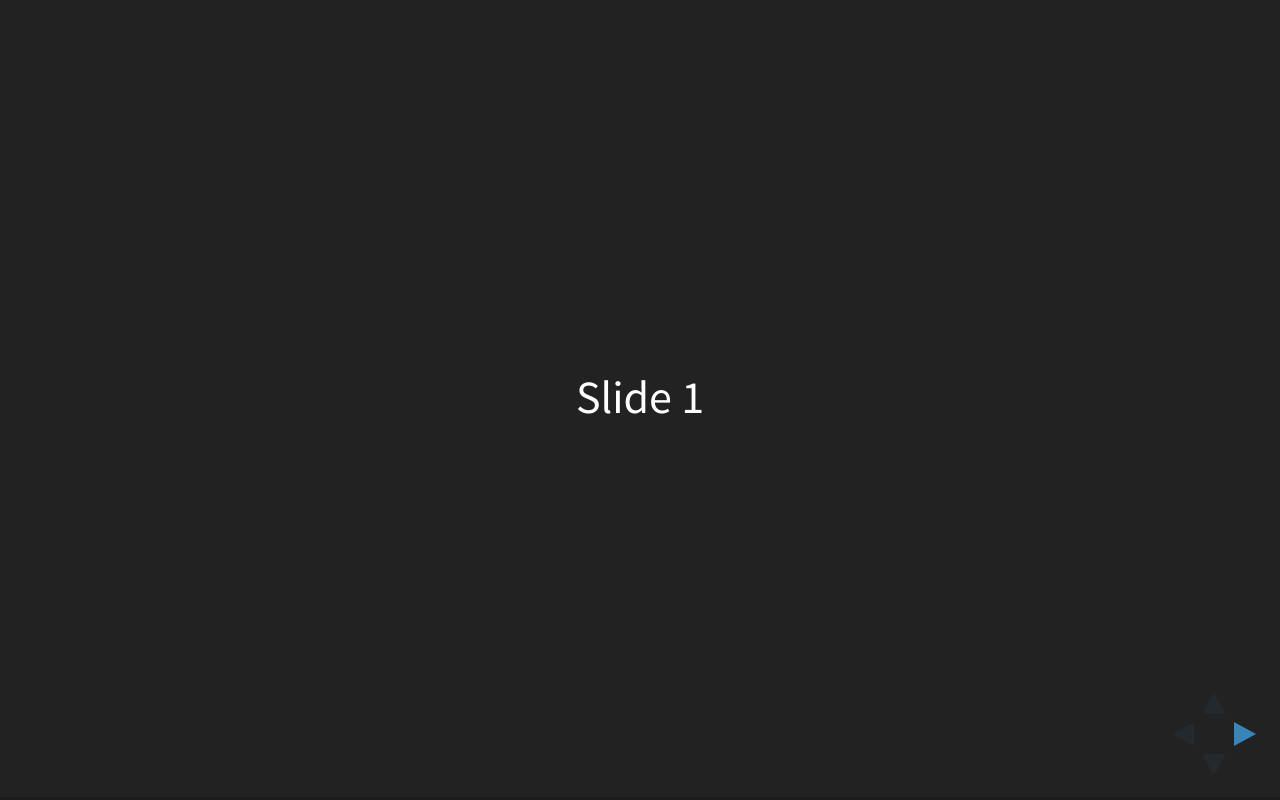
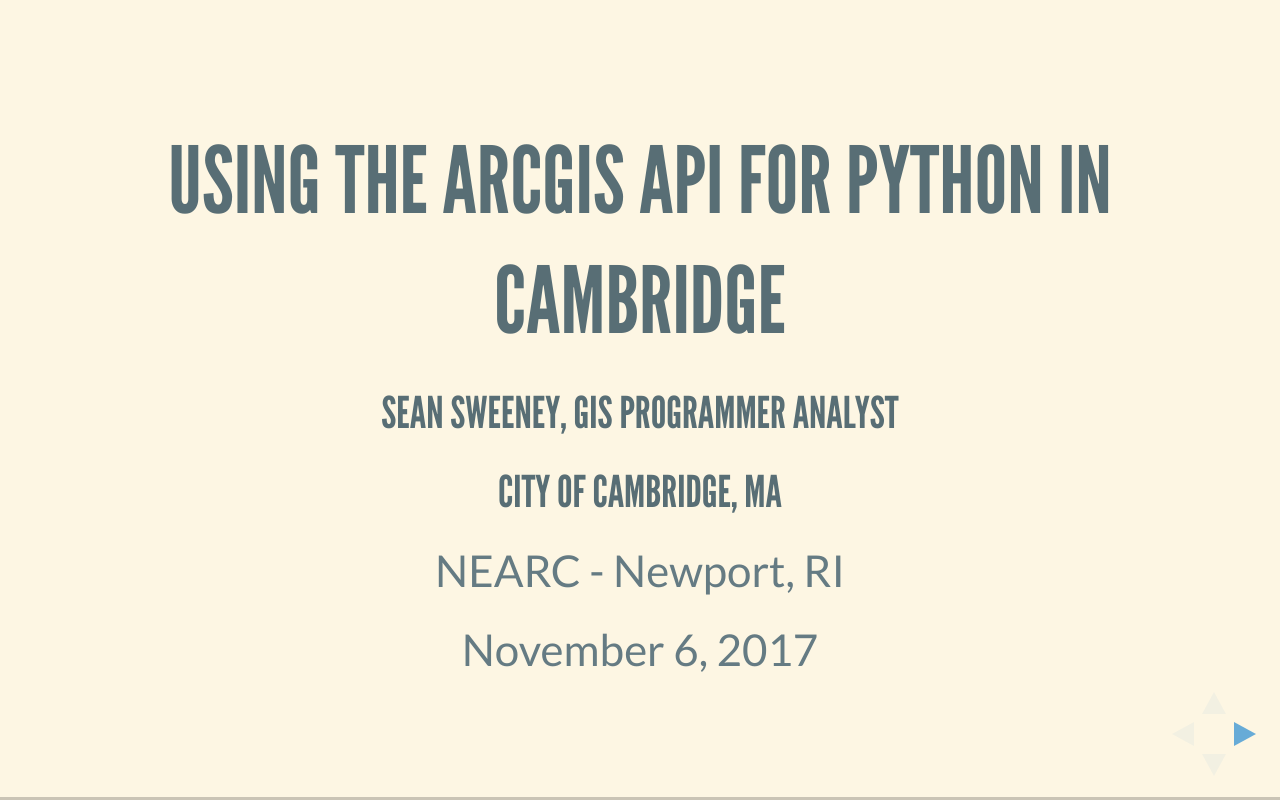
Before and after one commit to seansweeney/NEARC-2017, a website: page index.html in a window 1280 px wide. Drawn offline with Linux system fonts and the light colour scheme.

Commit message:
Added cover slide for testing on github.io.

```diff
--- a/index.html
+++ b/index.html
@@ -1,30 +1,49 @@
 <!doctype html>
 <html>
+
 <head>
 	<meta charset="utf-8">
 	<meta name="viewport" content="width=device-width, initial-scale=1.0, maximum-scale=1.0, user-scalable=no">
 
-		<title>reveal.js</title>
+	<title>Using the ArcGIS API for Python in Cambridge</title>
 
 	<link rel="stylesheet" href="css/reveal.css">
-		<link rel="stylesheet" href="css/theme/black.css">
+	<link rel="stylesheet" href="css/theme/solarized.css">
 
 	<!-- Theme used for syntax highlighting of code -->
 	<link rel="stylesheet" href="lib/css/zenburn.css">
 
 	<!-- Printing and PDF exports -->
 	<script>
-			var link = document.createElement( 'link' );
+		var link = document.createElement('link');
 		link.rel = 'stylesheet';
 		link.type = 'text/css';
-			link.href = window.location.search.match( /print-pdf/gi ) ? 'css/print/pdf.css' : 'css/print/paper.css';
-			document.getElementsByTagName( 'head' )[0].appendChild( link );
+		link.href = window.location.search.match(/print-pdf/gi) ? 'css/print/pdf.css' : 'css/print/paper.css';
+		document.getElementsByTagName('head')[0].appendChild(link);
 	</script>
 </head>
+
 <body>
 	<div class="reveal">
 		<div class="slides">
-				<section>Slide 1</section>
+			<section>
+				<h2>
+					<p>Using the ArcGIS API for Python in Cambridge</p>
+				</h2>
+				<h4>
+					<p>Sean Sweeney, GIS Programmer Analyst</p>
+					<p>City of Cambridge, MA</p>
+				</h4>
+				<p>NEARC - Newport, RI</p>
+				<p>November 6, 2017</p>
+				<aside class="notes">
+					<p>The new ArcGIS API for Python has greatly simplified automation with ArcGIS Online and Portal for ArcGIS. It abstracts
+						away most of the gory low-level details that used to be required to interact with the ArcGIS REST API. Get a brief
+						overview of what the ArcGIS API for Python is and how it fits into the Esri developer ecosystem, and demos of some
+						of the ways that Cambridge is trying take advantage of this new tool.</p>
+					</p>
+				</aside>
+			</section>
 			<section>Slide 2</section>
 		</div>
 	</div>
@@ -37,13 +56,15 @@
 			// - https://github.com/hakimel/reveal.js#configuration
 			// - https://github.com/hakimel/reveal.js#dependencies
 			Reveal.initialize({
+				showNotes: false,
 				dependencies: [
 					{ src: 'plugin/markdown/marked.js' },
 					{ src: 'plugin/markdown/markdown.js' },
 					{ src: 'plugin/notes/notes.js', async: true },
-					{ src: 'plugin/highlight/highlight.js', async: true, callback: function() { hljs.initHighlightingOnLoad(); } }
+					{ src: 'plugin/highlight/highlight.js', async: true, callback: function () { hljs.initHighlightingOnLoad(); } }
 				]
 			});
 	</script>
 </body>
+
 </html>
```
Lines whose indentation alone changed are shown as unchanged.
